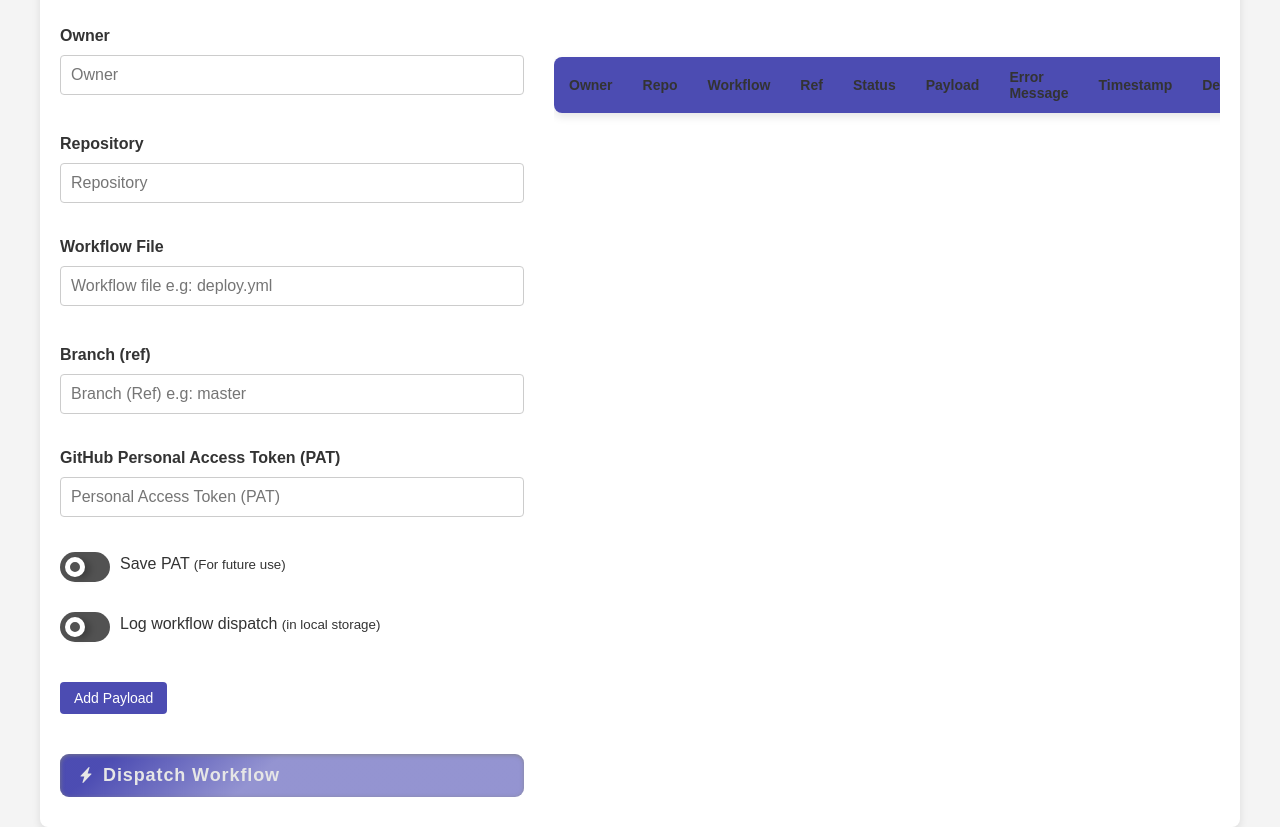
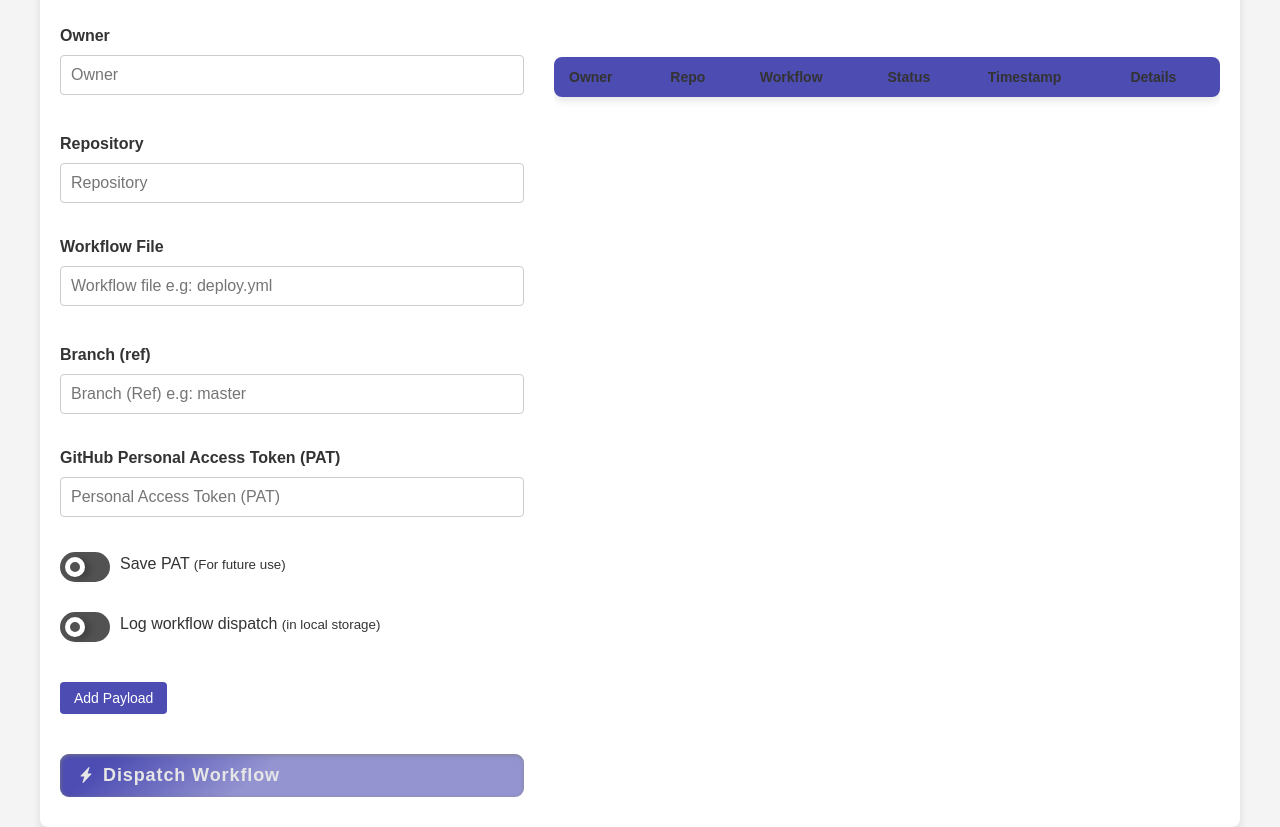
Before and after one commit to saedyousef/workflow-dispatcher, a plain HTML site: page index.html in a window 1280 px wide. Shown: the part 57-884 px from the top of the page. Drawn offline with Linux system fonts and the light colour scheme; a script that the page names is missing.

Commit message:
Remove unused columns from dispatch history table

```diff
--- a/index.html
+++ b/index.html
@@ -94,10 +94,7 @@
                 <th>Owner</th>
                 <th>Repo</th>
                 <th>Workflow</th>
-                <th>Ref</th>
                 <th>Status</th>
-                <th>Payload</th>
-                <th>Error Message</th>
                 <th>Timestamp</th>
                 <th>Details</th>
             </tr>
```
